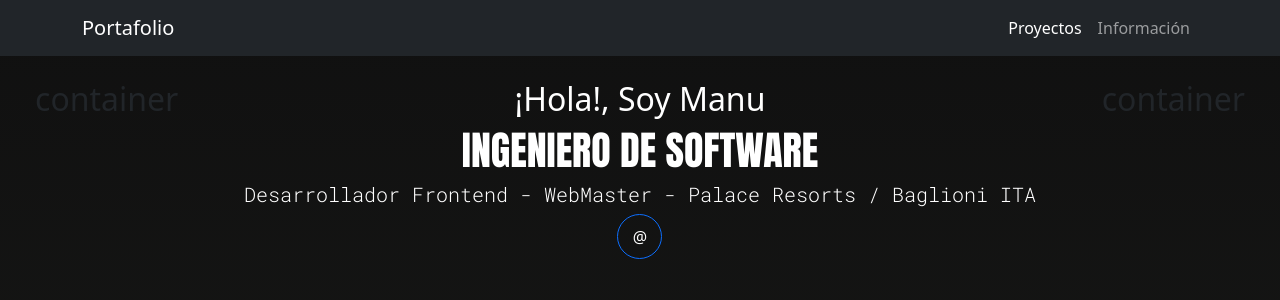
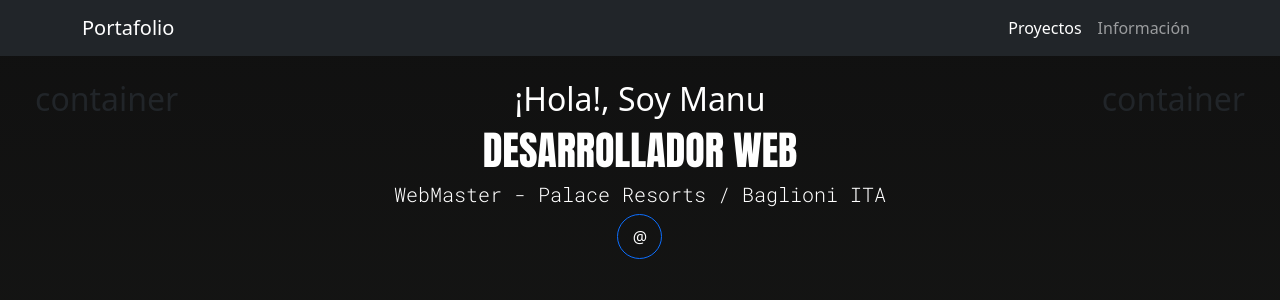
Before and after one commit to ManuJRS/vue-portfolio-manu, a Vue app: page /projects in a window 1280 px wide. Shown: the top 300 px of the page. Built offline with nearby package versions, Linux system fonts and the light colour scheme.

Commit message:
feat(scope): :sparkles: new head text
i change the text of the head and some other text

```diff
--- a/src/pages/ProjectsPage.vue
+++ b/src/pages/ProjectsPage.vue
@@ -11,10 +11,10 @@ import SectionWithCollapse from '@/components/sections/SectionWithCollapse.vue';
       <b-col cols="12" sm="8" class="text-center">
         <SectionWithCollapse
         h2="¡Hola!, Soy Manu"
-        h1="Ingeniero de software"
+        h1="Desarrollador Web"
         :h1Uppercase="true"
         h1Font="anton"
-        h3="Desarrollador Frontend - WebMaster - Palace Resorts / Baglioni ITA"
+        h3="WebMaster - Palace Resorts / Baglioni ITA"
         >
         </SectionWithCollapse>
       </b-col>
```
